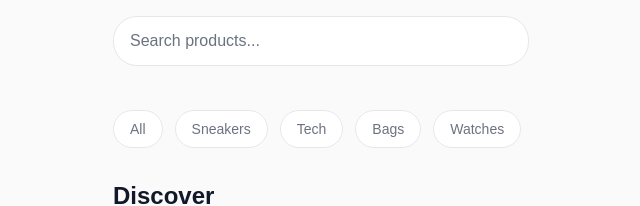
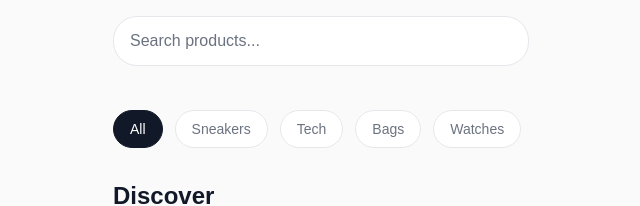
Before and after one commit to alexandru-asavinei/neurashop, a Next.js app in the folder frontend/: page / in a window 1280 px wide. Shown: the top 206 px of the page, without its empty margins (319-959 px from the left). Built offline with nearby package versions, Linux system fonts and the light colour scheme.

Commit message:
feat(categories): implement category filtering with search integration

```diff
--- a/frontend/app/layout.tsx
+++ b/frontend/app/layout.tsx
@@ -5,6 +5,7 @@ import MobileNav from "../components/MobileNav";
 import { CartProvider } from "../context/CartContext";
 import { WishlistProvider } from "../context/WishlistContext";
 import { SearchProvider } from "../context/SearchContext";
+import { CategoryProvider } from "../context/CategoryContext";
 
 export const metadata = {
   title: "NeuraShop",
@@ -20,6 +21,7 @@ export default function RootLayout({
     <html lang="en">
       <body className="bg-background text-black">
         <SearchProvider>
+          <CategoryProvider>
             <WishlistProvider>
               <CartProvider>
                 <div className="max-w-md mx-auto min-h-screen bg-background relative pb-20">
@@ -28,6 +30,7 @@ export default function RootLayout({
                 </div>
               </CartProvider>
             </WishlistProvider>
+          </CategoryProvider>
         </SearchProvider>
       </body>
     </html>
--- a/frontend/app/page.tsx
+++ b/frontend/app/page.tsx
@@ -6,16 +6,25 @@ import SearchBar from "../components/SearchBar";
 import CategoryChips from "../components/CategoryChips";
 
 import { products } from "../data/products";
+
 import { useSearch } from "../context/SearchContext";
+import { useCategory } from "../context/CategoryContext";
 
 export default function Home() {
   const { search } = useSearch();
+  const { category } = useCategory();
 
-  const filteredProducts = products.filter((product) =>
-    product.title
+  const filteredProducts = products.filter((product) => {
+    const matchesSearch = product.title
       .toLowerCase()
-      .includes(search.toLowerCase())
-  );
+      .includes(search.toLowerCase());
+
+    const matchesCategory =
+      category === "All" ||
+      product.category === category;
+
+    return matchesSearch && matchesCategory;
+  });
 
   return (
     <main className="p-4 space-y-6 pb-24">
@@ -41,6 +50,7 @@ export default function Home() {
               title={product.title}
               price={product.price}
               image={product.image}
+              category={product.category}
             />
           ))}
         </div>
--- a/frontend/components/CategoryChips.tsx
+++ b/frontend/components/CategoryChips.tsx
@@ -1,3 +1,8 @@
+"use client";
+
+import { useCategory } from "../context/CategoryContext";
+import { useSearch } from "../context/SearchContext";
+
 const categories = [
   "All",
   "Sneakers",
@@ -9,13 +14,26 @@ const categories = [
 ];
 
 export default function CategoryChips() {
+  const { category, setCategory } = useCategory();
+  const { setSearch } = useSearch();
+
+  const handleCategoryClick = (cat: string) => {
+    setCategory(cat);
+    setSearch("");
+  };
+
   return (
     <div className="overflow-x-auto no-scrollbar">
       <div className="flex gap-3 py-2">
         {categories.map((cat) => (
           <button
             key={cat}
-            className="px-4 py-2 rounded-full bg-surface border border-border text-sm text-secondary whitespace-nowrap hover:bg-gray-100 transition"
+            onClick={() => handleCategoryClick(cat)}
+            className={`px-4 py-2 rounded-full border text-sm whitespace-nowrap transition cursor-pointer ${
+              category === cat
+                ? "bg-primary text-white border-primary"
+                : "bg-surface text-secondary border-border hover:bg-background"
+            }`}
           >
             {cat}
           </button>
--- a/frontend/components/ProductCard.tsx
+++ b/frontend/components/ProductCard.tsx
@@ -8,6 +8,7 @@ type ProductCardProps = {
   title: string;
   price: string;
   image: string;
+  category: string;
 };
 
 export default function ProductCard({
@@ -15,6 +16,7 @@ export default function ProductCard({
   title,
   price,
   image,
+  category,
 }: ProductCardProps) {
   return (
     <div className="relative">
@@ -45,6 +47,7 @@ export default function ProductCard({
             title,
             price,
             image,
+            category,
           }}
         />
       </div>
--- /dev/null
+++ b/frontend/context/CategoryContext.tsx
@@ -0,0 +1,50 @@
+"use client";
+
+import {
+  createContext,
+  useContext,
+  useState,
+} from "react";
+
+type CategoryContextType = {
+  category: string;
+  setCategory: (value: string) => void;
+};
+
+const CategoryContext =
+  createContext<CategoryContextType | undefined>(
+    undefined
+  );
+
+export function CategoryProvider({
+  children,
+}: {
+  children: React.ReactNode;
+}) {
+  const [category, setCategory] =
+    useState("All");
+
+  return (
+    <CategoryContext.Provider
+      value={{
+        category,
+        setCategory,
+      }}
+    >
+      {children}
+    </CategoryContext.Provider>
+  );
+}
+
+export function useCategory() {
+  const context =
+    useContext(CategoryContext);
+
+  if (!context) {
+    throw new Error(
+      "useCategory must be used within CategoryProvider"
+    );
+  }
+
+  return context;
+}
--- a/frontend/data/products.ts
+++ b/frontend/data/products.ts
@@ -3,6 +3,7 @@ export type Product = {
   title: string;
   price: string;
   image: string;
+  category: string;
 };
 
 export const products: Product[] = [
@@ -12,6 +13,7 @@ export const products: Product[] = [
     price: "$199",
     image:
       "https://images.unsplash.com/photo-1523275335684-37898b6baf30?w=800",
+    category: "Watches",
   },
   {
     id: "modern-backpack",
@@ -19,6 +21,7 @@ export const products: Product[] = [
     price: "$129",
     image:
       "https://images.unsplash.com/photo-1512436991641-6745cdb1723f?w=800",
+    category: "Bags",
   },
   {
     id: "wireless-headphones",
@@ -26,6 +29,7 @@ export const products: Product[] = [
     price: "$249",
     image:
       "https://images.unsplash.com/photo-1505740420928-5e560c06d30e?w=800",
+    category: "Tech",
   },
   {
     id: "smart-lamp",
@@ -33,5 +37,6 @@ export const products: Product[] = [
     price: "$89",
     image:
       "https://images.unsplash.com/photo-1513506003901-1e6a229e2d15?w=800",
+    category: "Home",
   },
 ];
```
Lines whose indentation alone changed are shown as unchanged.
